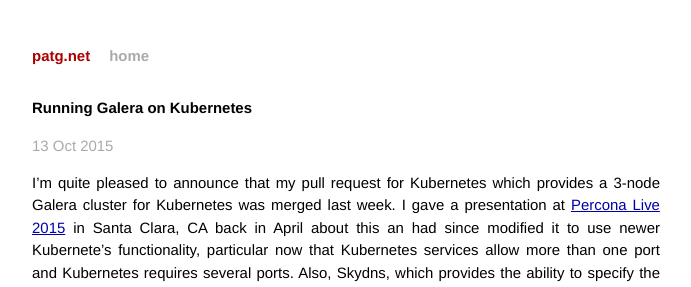
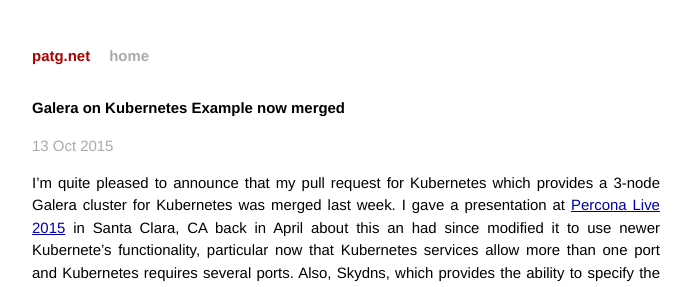
Before and after one commit to CaptTofu/patg.net, a Jekyll site: the page built from _posts/2015-10-13-galera-cluster-kubernetes.markdown, in a window 1280 px wide. Shown: the top 287 px of the page, without its empty margins (294-985 px from the left). Built offline with Jekyll 4.4.1, drawn with Linux system fonts in a browser that asks for light colours; Markdown is read by kramdown in place of the engine named in the settings; comment, search, counter and statistics services are not loaded.

Commit message:
Fix to title

```diff
--- a/_posts/2015-10-13-galera-cluster-kubernetes.markdown
+++ b/_posts/2015-10-13-galera-cluster-kubernetes.markdown
@@ -1,6 +1,6 @@
 ---
 layout: post
-title: "Running Galera on Kubernetes"
+title: "Galera on Kubernetes Example now merged"
 date: 2015-10-13 12:00:00
 categories: galera,percona,kubernetes,coreos,docker
 ---
```
